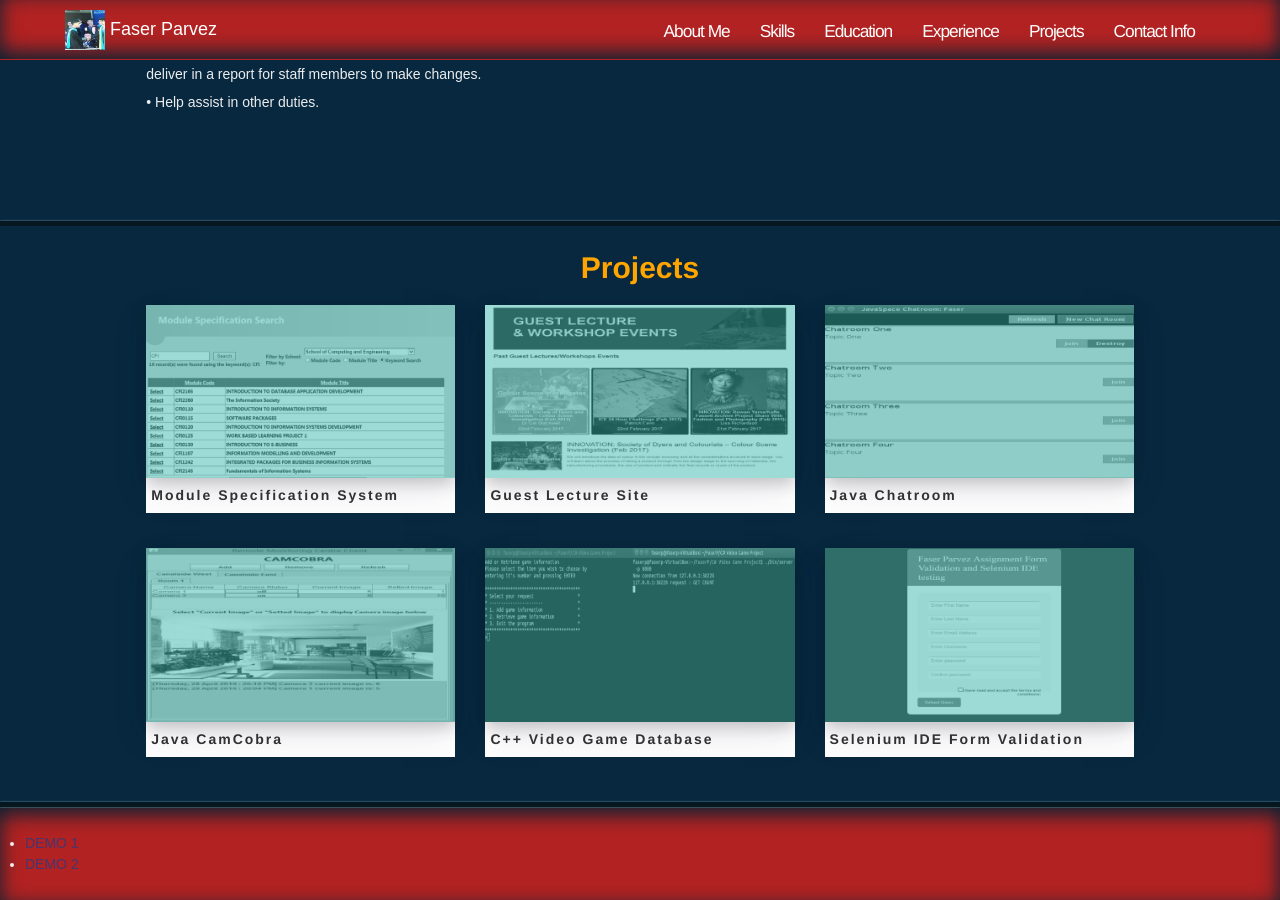
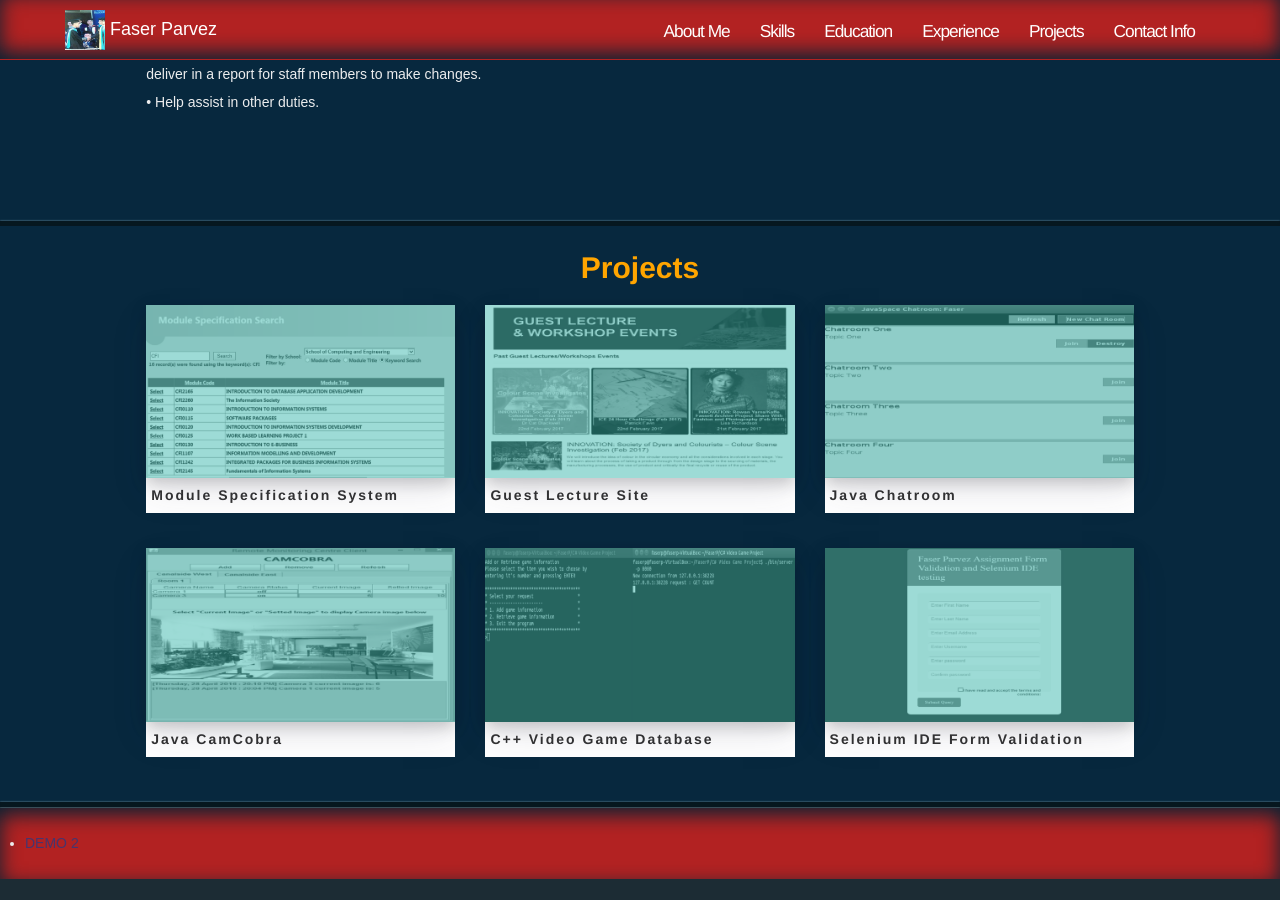
Before and after one commit to thisisatest1990/thisisatest1990.github.io, a Jekyll site: the page built from index.html, in a window 1280 px wide and 900 px high, scrolled down 2977 px. Built offline with Jekyll 4.4.1, drawn with Linux system fonts in a browser that asks for light colours; nearby versions of some CDN libraries; after the commit the page ends 3856 px from its top, so only the background shows below that.

Commit message:
Update project.html

```diff
--- a/_includes/project.html
+++ b/_includes/project.html
@@ -104,23 +104,10 @@
 
         <!--Call your modal-->
         <ul>
-            <li><a id="demo01" href="#animatedModal">DEMO 1</a></li>
             <li><a id="demo02" href="#modal-02">DEMO 2</a></li>
         </ul>
 
 
-        <!--DEMO01-->
-        <div id="animatedModal">
-            <!--THIS IS IMPORTANT! to close the modal, the class name has to match the name given on the ID -->
-            <div  id="btn-close-modal" class="close-animatedModal">
-                X
-            </div>
-
-            <div class="modal-content">
-                <!--Your modal content goes here-->
-
-            </div>
-        </div>
 
         <!--DEMO02-->
         <div id="modal-02">
@@ -131,7 +118,54 @@
 
             <div class="modal-content">
                 <!--Your modal content goes here-->
-
+                                   <div class="col-lg-12 col-lg-offset-0 modal-body-text">
+						<div style='font-size: 2em; color: #4582ec; font-weight: bold; padding-bottom: 0.3em; text-align: center;'>Selenium IDE Form Validation</div>
+						<div id="myCarousel" class="carousel slide" data-ride="carousel">
+							<!-- Indicators -->
+							<ol class="carousel-indicators">
+								<li data-target="#myCarousel" data-slide-to="0" class="active"></li>
+								<li data-target="#myCarousel" data-slide-to="1"></li>
+								<li data-target="#myCarousel" data-slide-to="2"></li>
+							</ol>
+							<!-- Wrapper for slides -->
+							<div class="carousel-inner">
+								<div class="item active">
+									<img src="images/thumbs/FormValidation.png" alt="Los Angeles" style="width:100%;">
+								</div>
+								<div class="item">
+									<img src="images/thumbs/FormValidation2.png" alt="Chicago" style="width:100%;">
+								</div>
+								<div class="item">
+									<img src="images/thumbs/FormValidation3.png" alt="New york" style="width:100%;">
+								</div>
+							</div>
+							<!-- Left and right controls -->
+							<a class="left carousel-control" href="#myCarousel" data-slide="prev">
+								<span class="glyphicon glyphicon-chevron-left"></span>
+								<span class="sr-only">Previous</span>
+							</a>
+							<a class="right carousel-control" href="#myCarousel" data-slide="next">
+								<span class="glyphicon glyphicon-chevron-right"></span>
+								<span class="sr-only">Next</span>
+							</a>
+						</div>
+						<p class="modal-text">This project was created for an assignement in Web Design and Programming for my degree. The purpose of this project was to use a testing IDE to develop my testing skills rather than focusing on the the web design part. I was purposed to make a simple registration form which would have simple validation. Then the main objective was to create some automatic test cases which would check to see if the validation works.</p>
+						<p class="modal-text">The main part of the project was to use a testing system called Selenium IDE. With javascript and Jquery, I was able to produce some test cases and sample form inputs which allowed the Selenium to input some random data in and check if the validation is correct. The end result of this assignment helped me develop my testing skill while scoring a mark of 80% (A).</p>
+                    </div>
+                    <div class="modal-content-style">
+						<div class="col-lg-2 col-lg-offset-4">
+                           	<a href="" target="_blank">
+                           		<div class="centered"><i class="fa fa-medium"></i></div>
+								<p> Report </p>
+                            </a>
+                        </div>
+                        <div class="col-lg-2">
+                           	<a href="" target="_blank">
+                          		<div class="centered"><i class="fa fa-external-link-square"></i></div>
+                           		<p> Github </p>
+                           	</a>
+                        </div>
+                    </div>
             </div>
         </div>
 
```
